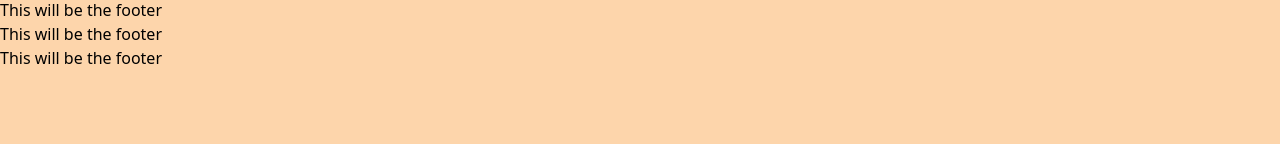
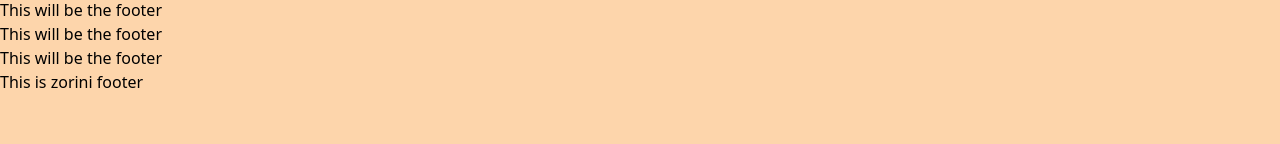
Before and after one commit to fakteahk/zoawi-vite, a React (Vite) app: page /home in a window 1280 px wide. Shown: the part 156-300 px from the top of the page. Built offline with nearby package versions, Linux system fonts and the light colour scheme.

Commit message:
plus 1 footer

```diff
--- a/src/ui/Footer/Footer.jsx
+++ b/src/ui/Footer/Footer.jsx
@@ -6,6 +6,7 @@ function Footer() {
         <p>This will be the footer</p>
         <p>This will be the footer</p>
         <p>This will be the footer</p>
+        <p>This is zorini footer</p>
       </div>
     </>
   );
```
